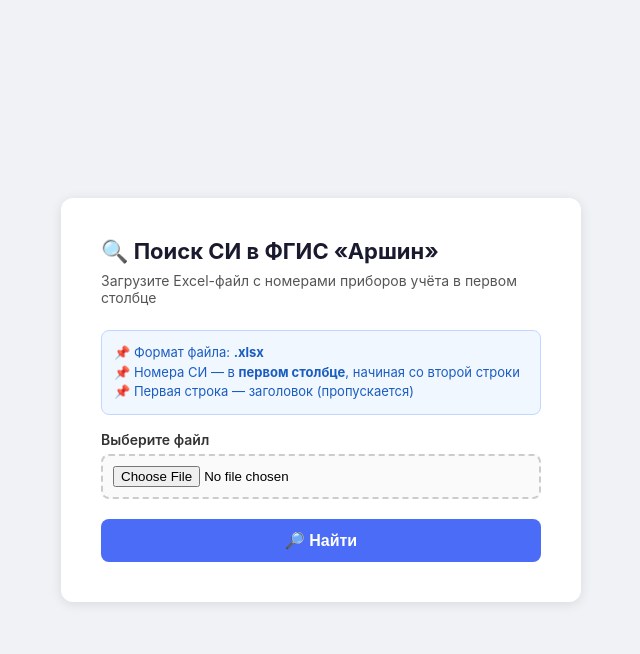
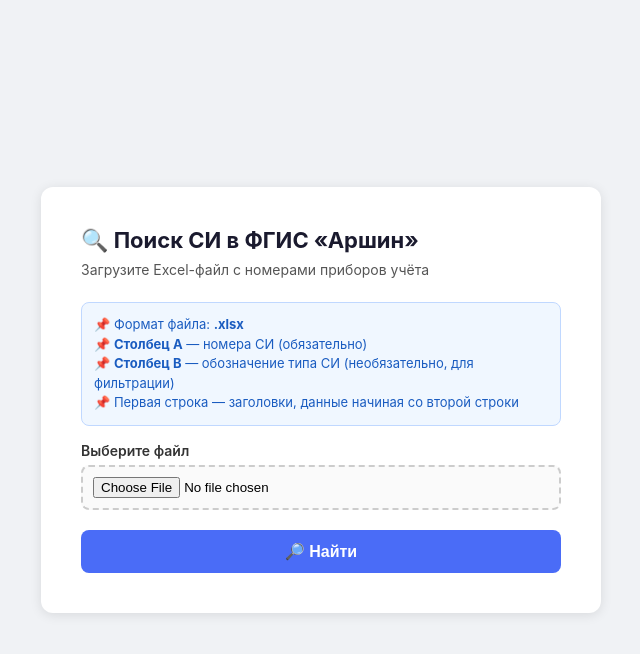
Before and after one commit to hvt62/rabota-s-fgis-arshin, a Flask app: page / in a window 1280 px wide. Shown: the top 654 px of the page, without its empty margins (319-959 px from the left). Run offline with Flask 3, Linux system fonts and the light colour scheme.

Commit message:
feat: добавлена фильтрация по типу СИ из второго столбца Excel
- app.py: чтение двух столбцов (номер + тип), передача mi.mitype в API
- index.html: обновлена инструкция (столбец B для типа)
- result.html: добавлена колонка "Заданный тип"
- download: добавлена колонка "Заданный тип" в выгрузке Excel

```diff
--- a/app.py
+++ b/app.py
@@ -66,16 +66,20 @@ def get_arshin_session():
     return _session
 
 
-def search_arshin(mi_number):
-    """Поиск сведений о поверке по номеру СИ через API Аршин."""
+def search_arshin(mi_number, mi_type=None):
+    """Поиск сведений о поверке по номеру СИ и опционально по типу."""
     params = {
-        "fq": f"*{mi_number}*",
+        "fq": [f"*{mi_number}*"],
         "q": "*",
         "fl": ",".join(FIELDS),
         "sort": "verification_date desc,org_title asc",
         "rows": 20,
         "start": 0,
     }
+    # Если указан тип — добавляем фильтр по нему
+    if mi_type:
+        params["fq"].append(f"mi.mitype:*{mi_type}*")
+
     headers = {
         "Referer": "https://fgis.gost.ru/fundmetrology/cm/results",
     }
@@ -87,7 +91,6 @@ def search_arshin(mi_number):
         try:
             resp = session.get(ARSHIN_URL, params=params, headers=headers, timeout=60)
             print(f"[API] Попытка {attempt}: статус {resp.status_code}")
-            print(f"[API] Cookies запроса: {dict(session.cookies)}")
 
             resp.raise_for_status()
             data = resp.json()
@@ -158,24 +161,28 @@ def index():
         except Exception as e:
             return render_template("index.html", error=f"Ошибка чтения Excel: {e}")
 
-        # Собираем номера из первого столбца (начиная со второй строки)
-        numbers = []
-        for row in ws.iter_rows(min_row=2, max_col=1, values_only=True):
-            val = row[0]
-            if val is not None:
-                numbers.append(str(val).strip())
+        # Собираем номера и типы из первого и второго столбцов (начиная со второй строки)
+        rows_data = []
+        for row in ws.iter_rows(min_row=2, max_col=2, values_only=True):
+            num = row[0]
+            if num is not None:
+                num = str(num).strip()
+                type_val = str(row[1]).strip() if row[1] is not None else ""
+                rows_data.append({"number": num, "type": type_val})
 
-        print(f"[App] Прочитано номеров: {numbers}")
+        print(f"[App] Прочитано строк: {rows_data}")
 
-        if not numbers:
+        if not rows_data:
             return render_template("index.html", error="Нет номеров в первом столбце")
 
-        # Опрашиваем API для каждого номера
+        # Опрашиваем API для каждой строки
         results = []
         errors = []
-        for num in numbers:
-            print(f"[App] Ищем номер: {num}")
-            docs = search_arshin(num)
+        for item in rows_data:
+            num = item["number"]
+            mi_type = item["type"] if item["type"] else None
+            print(f"[App] Ищем номер: {num}, тип: {mi_type or 'не указан'}")
+            docs = search_arshin(num, mi_type)
             if isinstance(docs, dict) and "error" in docs:
                 print(f"[App] Ошибка для {num}: {docs['error']}")
                 errors.append({"number": num, "error": docs["error"]})
@@ -185,6 +192,7 @@ def index():
                     results.append(
                         {
                             "number": num,
+                            "input_type": mi_type or "",
                             "mi_number": doc.get("mi.number", ""),
                             "title": doc.get("mi.mititle", ""),
                             "type": doc.get("mi.mitype", ""),
@@ -205,6 +213,7 @@ def index():
                 results.append(
                     {
                         "number": num,
+                        "input_type": mi_type or "",
                         "mi_number": "",
                         "title": "Не найдено",
                         "type": "",
@@ -221,7 +230,7 @@ def index():
         not_found_count = sum(1 for r in results if r["title"] == "Не найдено")
 
         return render_template(
-            "result.html", results=results, errors=errors, total=len(numbers),
+            "result.html", results=results, errors=errors, total=len(rows_data),
             not_found_count=not_found_count
         )
 
@@ -241,6 +250,7 @@ def download():
 
     headers = [
         "Искомый номер",
+        "Заданный тип",
         "Заводской номер СИ",
         "Наименование СИ",
         "Тип СИ",
@@ -257,6 +267,7 @@ def download():
         ws.append(
             [
                 r.get("number", ""),
+                r.get("input_type", ""),
                 r.get("mi_number", ""),
                 r.get("title", ""),
                 r.get("type", ""),
--- a/templates/index.html
+++ b/templates/index.html
@@ -20,7 +20,7 @@
             border-radius: 12px;
             box-shadow: 0 2px 12px rgba(0,0,0,0.1);
             padding: 40px;
-            max-width: 520px;
+            max-width: 560px;
             width: 100%;
         }
         h1 {
@@ -117,7 +117,7 @@
 <body>
     <div class="card">
         <h1>🔍 Поиск СИ в ФГИС «Аршин»</h1>
-        <p>Загрузите Excel-файл с номерами приборов учёта в первом столбце</p>
+        <p>Загрузите Excel-файл с номерами приборов учёта</p>
 
         {% if error %}
         <div class="error">{{ error }}</div>
@@ -125,8 +125,9 @@
 
         <div class="info">
             📌 Формат файла: <strong>.xlsx</strong><br>
-            📌 Номера СИ — в <strong>первом столбце</strong>, начиная со второй строки<br>
-            📌 Первая строка — заголовок (пропускается)
+            📌 <strong>Столбец A</strong> — номера СИ (обязательно)<br>
+            📌 <strong>Столбец B</strong> — обозначение типа СИ (необязательно, для фильтрации)<br>
+            📌 Первая строка — заголовки, данные начиная со второй строки
         </div>
 
         <form method="post" enctype="multipart/form-data" id="uploadForm">
--- a/templates/result.html
+++ b/templates/result.html
@@ -12,7 +12,7 @@
             padding: 20px;
         }
         .container {
-            max-width: 1200px;
+            max-width: 1300px;
             margin: 0 auto;
         }
         h1 {
@@ -184,8 +184,9 @@
                 <thead>
                     <tr>
                         <th>Искомый номер</th>
+                        <th>Заданный тип</th>
                         <th>Наименование СИ</th>
-                        <th>Тип</th>
+                        <th>Тип СИ</th>
                         <th>Модификация</th>
                         <th>Заводской номер</th>
                         <th>Дата поверки</th>
@@ -199,6 +200,7 @@
                     {% for r in results %}
                     <tr>
                         <td><strong>{{ r.number }}</strong></td>
+                        <td>{{ r.input_type }}</td>
                         <td>{{ r.title }}</td>
                         <td>{{ r.type }}</td>
                         <td>{{ r.modification }}</td>
```
